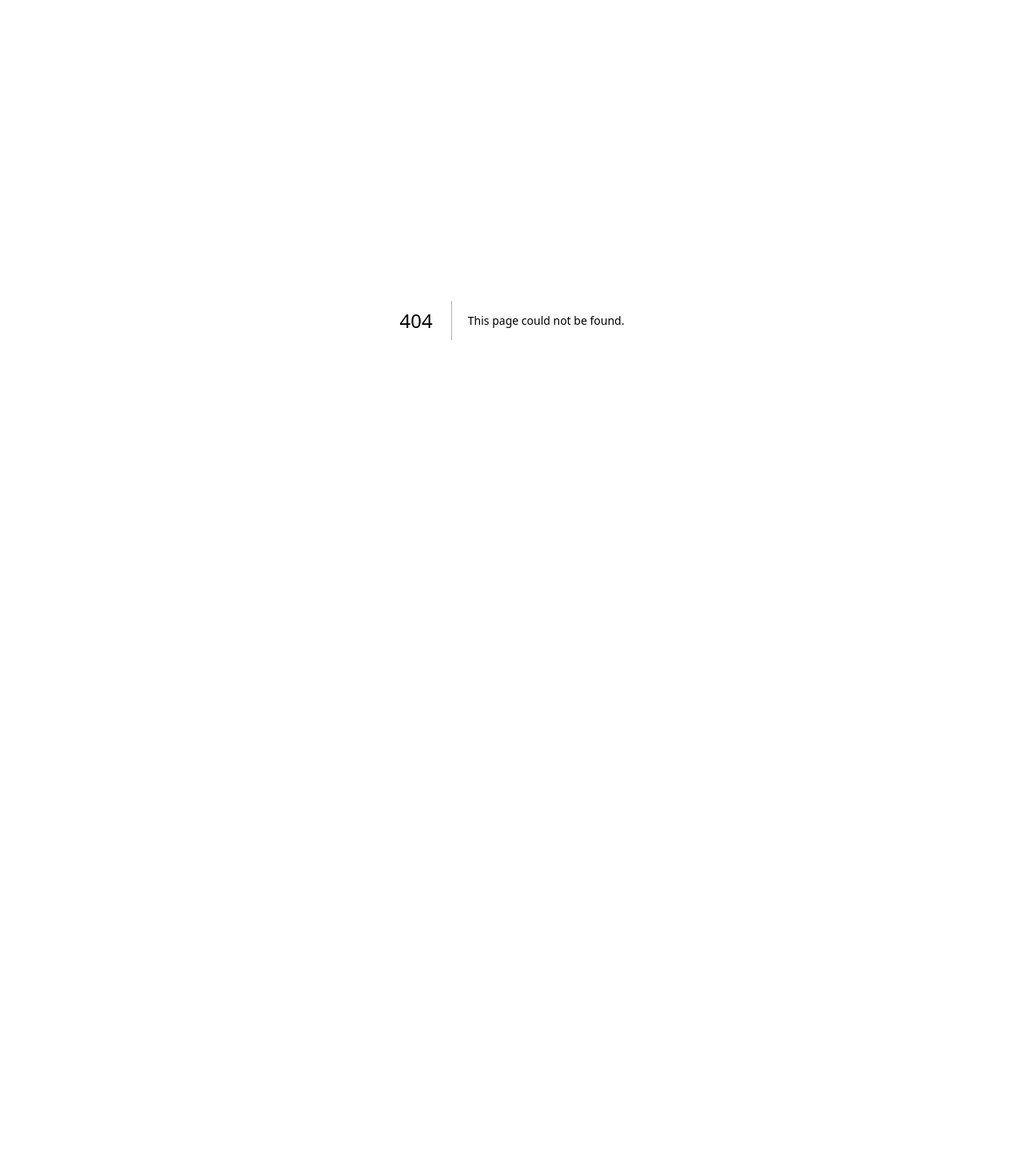
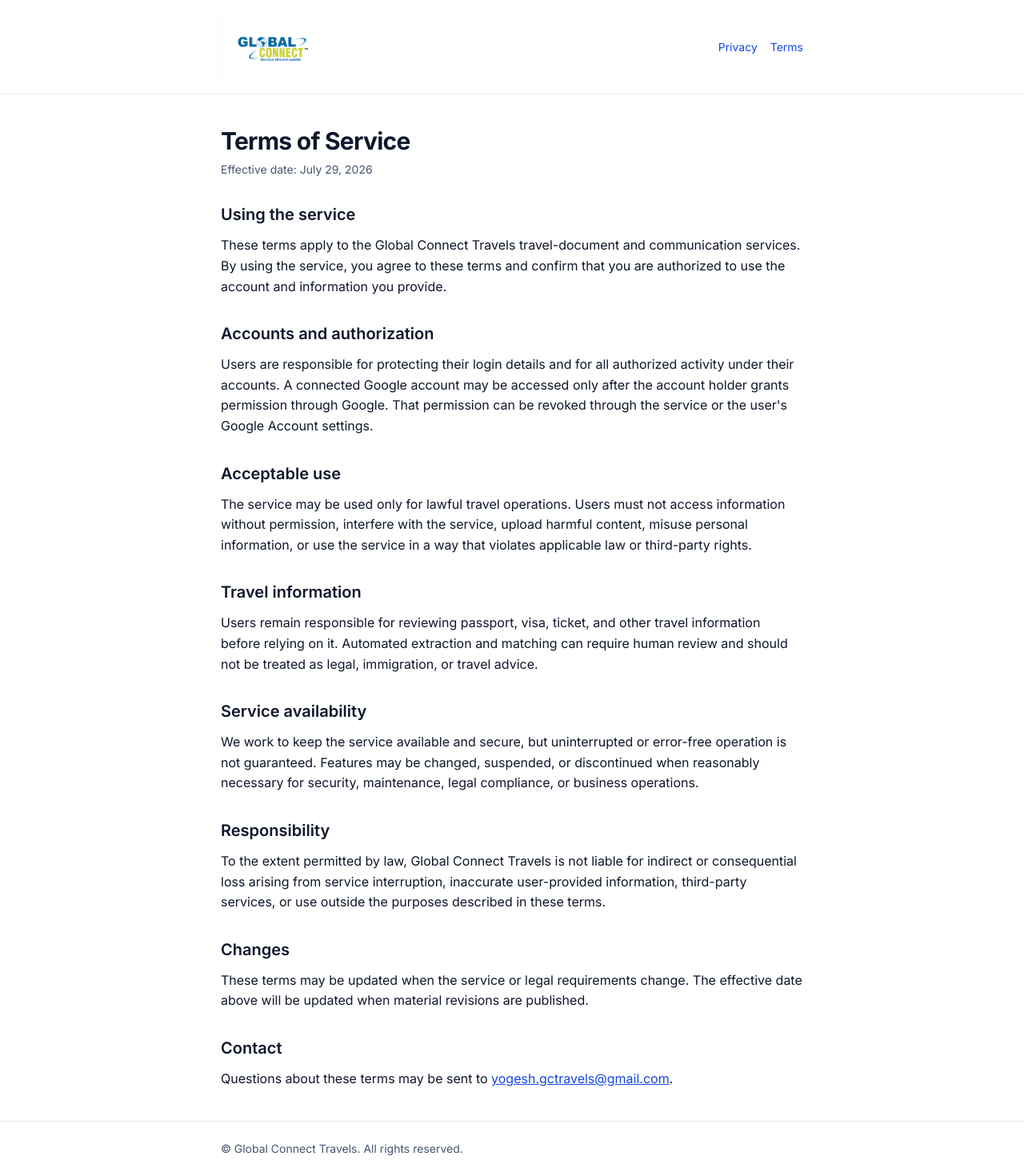
Before and after one commit to Cyphire2025/PassDetection, a Next.js app in the folder frontend/: page /terms in a window 1280 px wide. Before the commit this address had no page. Shown: the whole page at 80% size. Before the commit the page ends 800 px from the top, so only its background shows below. Built offline with nearby package versions, Linux system fonts and the light colour scheme.

Commit message:
Add public privacy and terms pages

```diff
--- /dev/null
+++ b/frontend/app/(legal)/layout.tsx
@@ -0,0 +1,46 @@
+import Image from "next/image";
+import Link from "next/link";
+import type { ReactNode } from "react";
+
+export default function LegalLayout({ children }: { children: ReactNode }) {
+  return (
+    <div className="min-h-screen bg-white text-slate-900">
+      <header className="border-b border-slate-200">
+        <div className="mx-auto flex max-w-3xl items-center justify-between gap-4 px-5 py-4">
+          <Link href="/" aria-label="Global Connect Travels home">
+            <Image
+              src="/globalconnect-logo.png"
+              alt="Global Connect Travels"
+              width={150}
+              height={56}
+              className="h-auto w-32"
+              priority
+            />
+          </Link>
+          <nav aria-label="Legal pages" className="flex gap-4 text-sm">
+            <Link
+              className="text-blue-700 hover:underline"
+              href={"/privacy-policy" as never}
+            >
+              Privacy
+            </Link>
+            <Link
+              className="text-blue-700 hover:underline"
+              href={"/terms" as never}
+            >
+              Terms
+            </Link>
+          </nav>
+        </div>
+      </header>
+
+      <main className="mx-auto max-w-3xl px-5 py-10">{children}</main>
+
+      <footer className="border-t border-slate-200">
+        <div className="mx-auto max-w-3xl px-5 py-6 text-sm text-slate-600">
+          © Global Connect Travels. All rights reserved.
+        </div>
+      </footer>
+    </div>
+  );
+}
--- /dev/null
+++ b/frontend/app/(legal)/privacy-policy/page.tsx
@@ -0,0 +1,107 @@
+import type { Metadata } from "next";
+
+export const metadata: Metadata = {
+  title: "Privacy Policy",
+  description: "Privacy Policy for Global Connect Travels services.",
+  robots: { index: true, follow: true },
+};
+
+export default function PrivacyPolicyPage() {
+  return (
+    <article className="space-y-8">
+      <div>
+        <h1 className="text-3xl font-bold tracking-tight">Privacy Policy</h1>
+        <p className="mt-2 text-sm text-slate-600">
+          Effective date: July 29, 2026
+        </p>
+      </div>
+
+      <section className="space-y-3">
+        <h2 className="text-xl font-semibold">Overview</h2>
+        <p>
+          Global Connect Travels provides tools for authorized staff to manage
+          travel documents and related communications. This policy explains how
+          information is handled when these services are used.
+        </p>
+      </section>
+
+      <section className="space-y-3">
+        <h2 className="text-xl font-semibold">Information we process</h2>
+        <p>
+          We may process account information, contact details, travel records,
+          uploaded documents, service activity, and technical logs required to
+          operate and secure the service.
+        </p>
+        <p>
+          If a user connects a Google account, the service may access the
+          account email address, Gmail message metadata, message content, and
+          attachments that the user authorizes through Google.
+        </p>
+      </section>
+
+      <section className="space-y-3">
+        <h2 className="text-xl font-semibold">How information is used</h2>
+        <p>
+          Information is used to identify relevant travel communications,
+          retrieve travel documents, match documents to traveller records,
+          support staff review, maintain security, and provide technical
+          support. Google user data is not used for advertising.
+        </p>
+      </section>
+
+      <section className="space-y-3">
+        <h2 className="text-xl font-semibold">Sharing</h2>
+        <p>
+          We do not sell personal information. Information may be shared only
+          with authorized personnel, service providers needed to operate the
+          platform, or when required by law. Service providers may process
+          information only for the services they provide to us.
+        </p>
+      </section>
+
+      <section className="space-y-3">
+        <h2 className="text-xl font-semibold">Google API data</h2>
+        <p>
+          Our use and transfer of information received from Google APIs adheres
+          to the Google API Services User Data Policy, including the Limited Use
+          requirements. Access is limited to the functions described in this
+          policy and authorized by the user.
+        </p>
+      </section>
+
+      <section className="space-y-3">
+        <h2 className="text-xl font-semibold">Storage and security</h2>
+        <p>
+          We use access controls, encrypted credential storage, secure network
+          connections, and operational safeguards intended to protect
+          information. No system can guarantee absolute security.
+        </p>
+      </section>
+
+      <section className="space-y-3">
+        <h2 className="text-xl font-semibold">Retention and deletion</h2>
+        <p>
+          Information is retained only as long as reasonably required for the
+          service, legal obligations, security, and record keeping. Users may
+          disconnect a linked Google account to stop future access. Requests to
+          access, correct, or delete information can be sent to the contact
+          below.
+        </p>
+      </section>
+
+      <section className="space-y-3">
+        <h2 className="text-xl font-semibold">Contact</h2>
+        <p>
+          Questions or privacy requests may be sent to{" "}
+          <a
+            className="text-blue-700 underline"
+            href="mailto:yogesh.gctravels@gmail.com"
+          >
+            yogesh.gctravels@gmail.com
+          </a>
+          .
+        </p>
+      </section>
+    </article>
+  );
+}
--- /dev/null
+++ b/frontend/app/(legal)/terms/page.tsx
@@ -0,0 +1,105 @@
+import type { Metadata } from "next";
+
+export const metadata: Metadata = {
+  title: "Terms of Service",
+  description: "Terms of Service for Global Connect Travels services.",
+  robots: { index: true, follow: true },
+};
+
+export default function TermsPage() {
+  return (
+    <article className="space-y-8">
+      <div>
+        <h1 className="text-3xl font-bold tracking-tight">Terms of Service</h1>
+        <p className="mt-2 text-sm text-slate-600">
+          Effective date: July 29, 2026
+        </p>
+      </div>
+
+      <section className="space-y-3">
+        <h2 className="text-xl font-semibold">Using the service</h2>
+        <p>
+          These terms apply to the Global Connect Travels travel-document and
+          communication services. By using the service, you agree to these
+          terms and confirm that you are authorized to use the account and
+          information you provide.
+        </p>
+      </section>
+
+      <section className="space-y-3">
+        <h2 className="text-xl font-semibold">Accounts and authorization</h2>
+        <p>
+          Users are responsible for protecting their login details and for all
+          authorized activity under their accounts. A connected Google account
+          may be accessed only after the account holder grants permission
+          through Google. That permission can be revoked through the service or
+          the user&apos;s Google Account settings.
+        </p>
+      </section>
+
+      <section className="space-y-3">
+        <h2 className="text-xl font-semibold">Acceptable use</h2>
+        <p>
+          The service may be used only for lawful travel operations. Users must
+          not access information without permission, interfere with the
+          service, upload harmful content, misuse personal information, or use
+          the service in a way that violates applicable law or third-party
+          rights.
+        </p>
+      </section>
+
+      <section className="space-y-3">
+        <h2 className="text-xl font-semibold">Travel information</h2>
+        <p>
+          Users remain responsible for reviewing passport, visa, ticket, and
+          other travel information before relying on it. Automated extraction
+          and matching can require human review and should not be treated as
+          legal, immigration, or travel advice.
+        </p>
+      </section>
+
+      <section className="space-y-3">
+        <h2 className="text-xl font-semibold">Service availability</h2>
+        <p>
+          We work to keep the service available and secure, but uninterrupted
+          or error-free operation is not guaranteed. Features may be changed,
+          suspended, or discontinued when reasonably necessary for security,
+          maintenance, legal compliance, or business operations.
+        </p>
+      </section>
+
+      <section className="space-y-3">
+        <h2 className="text-xl font-semibold">Responsibility</h2>
+        <p>
+          To the extent permitted by law, Global Connect Travels is not liable
+          for indirect or consequential loss arising from service interruption,
+          inaccurate user-provided information, third-party services, or use
+          outside the purposes described in these terms.
+        </p>
+      </section>
+
+      <section className="space-y-3">
+        <h2 className="text-xl font-semibold">Changes</h2>
+        <p>
+          These terms may be updated when the service or legal requirements
+          change. The effective date above will be updated when material
+          revisions are published.
+        </p>
+      </section>
+
+      <section className="space-y-3">
+        <h2 className="text-xl font-semibold">Contact</h2>
+        <p>
+          Questions about these terms may be sent to{" "}
+          <a
+            className="text-blue-700 underline"
+            href="mailto:yogesh.gctravels@gmail.com"
+          >
+            yogesh.gctravels@gmail.com
+          </a>
+          .
+        </p>
+      </section>
+    </article>
+  );
+}
```
Also changed, not shown: 1 other file (tests, documents, lock files or other folders).
